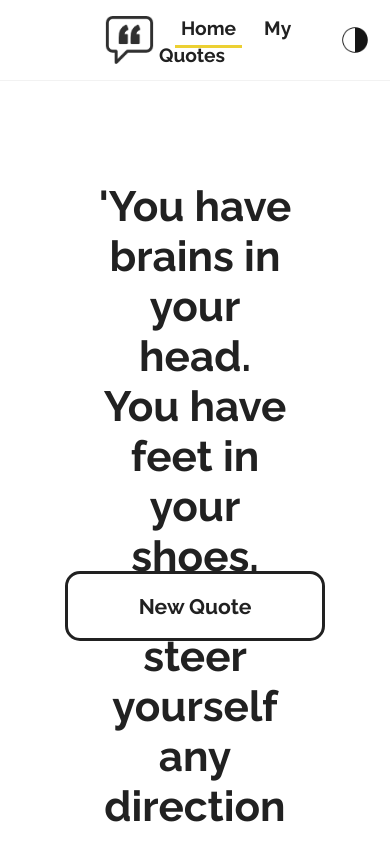
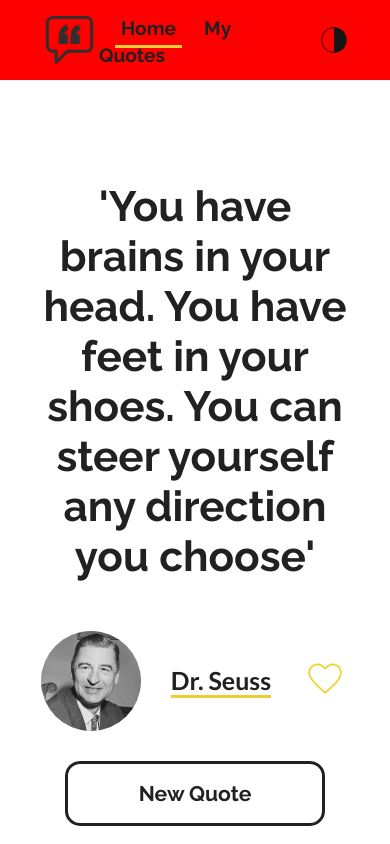
Before and after one commit to JHannah30/Quote-Generator, a React (Create React App) app in the folder quote-generator/: page / in a window 390 px wide. Shown: the top 844 px of the page. Built offline with nearby package versions, Linux system fonts and the light colour scheme.

Commit message:
Began working on responsive design

```diff
--- a/quote-generator/src/App.js
+++ b/quote-generator/src/App.js
@@ -23,7 +23,7 @@ function App() {
     return localData ? JSON.parse(localData) : [];
   });
 
-  // // Saving state to local storage
+  // Saving state to local storage
   useEffect(() => {
     localStorage.setItem('customQuotes', JSON.stringify(customQuotes))
   }, [customQuotes]);
--- a/quote-generator/src/components/CustomQuotesTab.css
+++ b/quote-generator/src/components/CustomQuotesTab.css
@@ -7,13 +7,13 @@
 .custom-quotes-message {
   width: 100%;
   margin-top: 150px;
-  font-size: 1.7rem;
+  font-size: 1.5rem;
 }
 
 .create-quote-link {
-  width: 190px;
+  width: 180px;
   margin-top: 20px;
-  font-size: 1.7rem;
+  font-size: 1.5rem;
   text-align: center;
   cursor: pointer;
   border-bottom: solid 3px rgb(236, 208, 51);
--- a/quote-generator/src/components/Home.css
+++ b/quote-generator/src/components/Home.css
@@ -6,9 +6,9 @@
 }
 
 .quote-body {
-  width: 70vw;
-  height: 400px;
-  margin: 60px 0 30px 0;
+  width: 100%;
+  max-width: 800px;
+  margin: 60px 20px 30px 20px;
 }
 
 .quote-text {
@@ -61,7 +61,7 @@
 
 .new-quote-btn {
   width: 260px;
-  height: 70px;
+  height: 65px;
   background-color: #ffffff;
   border: solid 3px #212121;
   border-radius: 15px;
@@ -94,3 +94,15 @@
 .home-dark p {
   color: #ffffff;
 }
+
+@media only screen and (max-width: 800px) {
+  body {
+    background-color: lightblue;
+  }
+}
+
+@media only screen and (max-width: 600px) {
+  body {
+    background-color: lightblue;
+  }
+}
--- a/quote-generator/src/components/MyQuotes.css
+++ b/quote-generator/src/components/MyQuotes.css
@@ -10,6 +10,7 @@
   height: 50px;
   margin: 50px 0 0 0;
   display: flex;
+  border-bottom: solid 1px rgb(236, 208, 51);
 }
 
 .tab-btn {
--- a/quote-generator/src/components/MyQuotes.js
+++ b/quote-generator/src/components/MyQuotes.js
@@ -16,7 +16,7 @@ const MyQuotes = ({
 
     const [activeTab, setActiveTab] = useState("saved");
 
-    // Takes in the customQuotes state and renders a component for each array value
+    // Takes in the customQuotes state and renders a component for each array item
     const customQuoteCards = customQuotes.map((quote) => {
         return <QuoteCard
             darkMode={darkMode}
@@ -28,7 +28,7 @@ const MyQuotes = ({
             />
     })
 
-    // Takes in the quotes state and renders a component for each array value
+    // Takes in the quotes state and renders a component for each array item
     const savedQuoteCards = quotes.map((quote) => {
         if(quote.favourited){
             return <QuoteCard
@@ -63,7 +63,6 @@ const MyQuotes = ({
 
                 {/* Custom quotes button */}
                 <button className={ activeTab === "custom" ? "tab-btn right-tab active-tab" : "tab-btn right-tab" } onClick={showCustomQuotesTab}>Custom Quotes</button>
-
 
                 {/* Add new quote button */}
                 <button className="add-quote-btn" onClick={showNewQuoteTab}>Add New Quote</button>
--- a/quote-generator/src/components/Navbar.css
+++ b/quote-generator/src/components/Navbar.css
@@ -4,7 +4,7 @@
 
 .navbar {
   height: 40px;
-  padding: 20px 100px 20px 100px;
+  padding: 20px 60px;
   display: flex;
   align-items: center;
   border-bottom: 1px solid #f2f2f2;
@@ -58,3 +58,10 @@
   color: #ffffff;
   font-size: 1rem;
 }
+
+@media only screen and (max-width: 600px) {
+  .navbar {
+    padding: 20px 40px;
+    background: red;
+  }
+}
```
Also changed, not shown: quote-generator/src/components/AddQuoteTab.js (indentation only), 1 other file (tests, documents, lock files or other folders).
